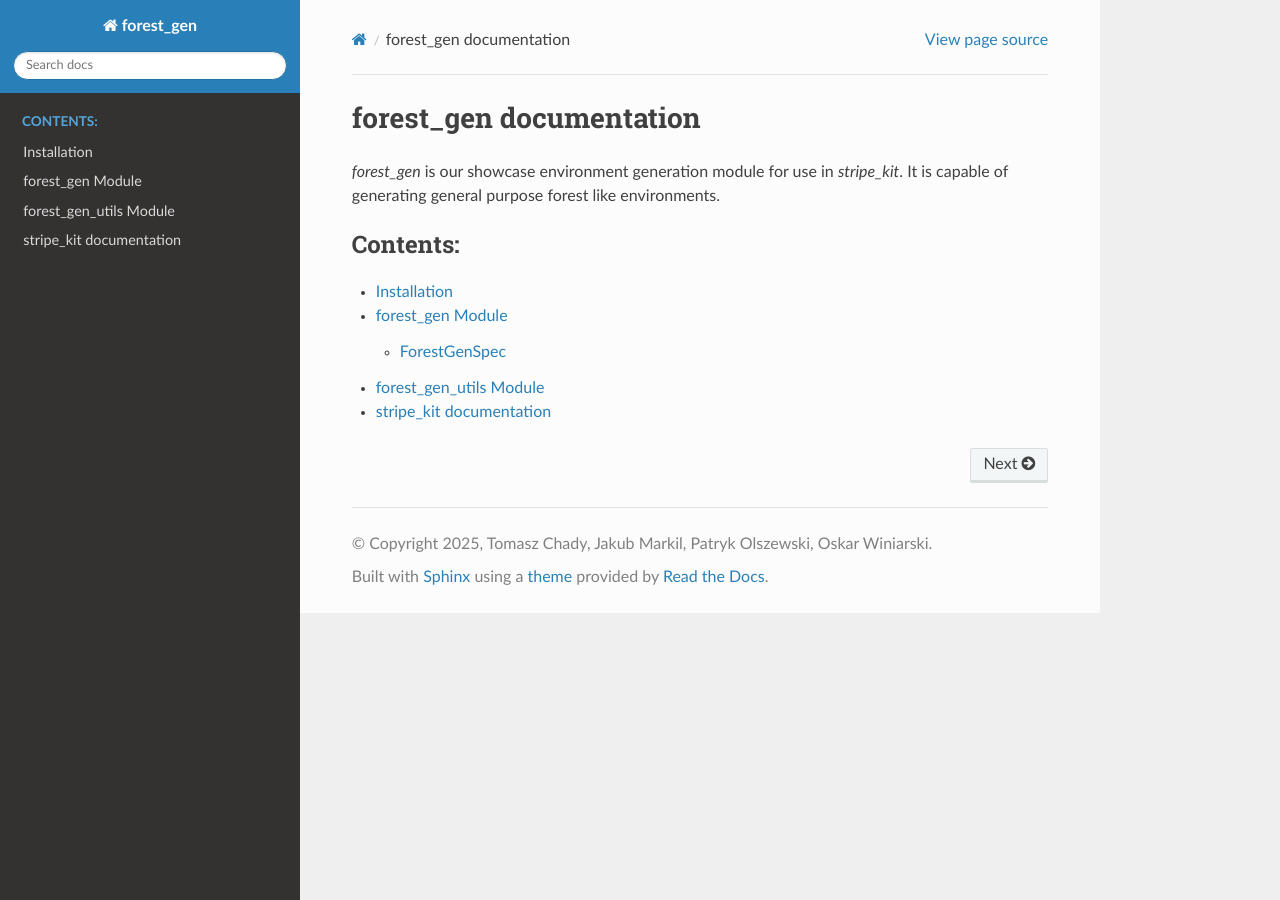
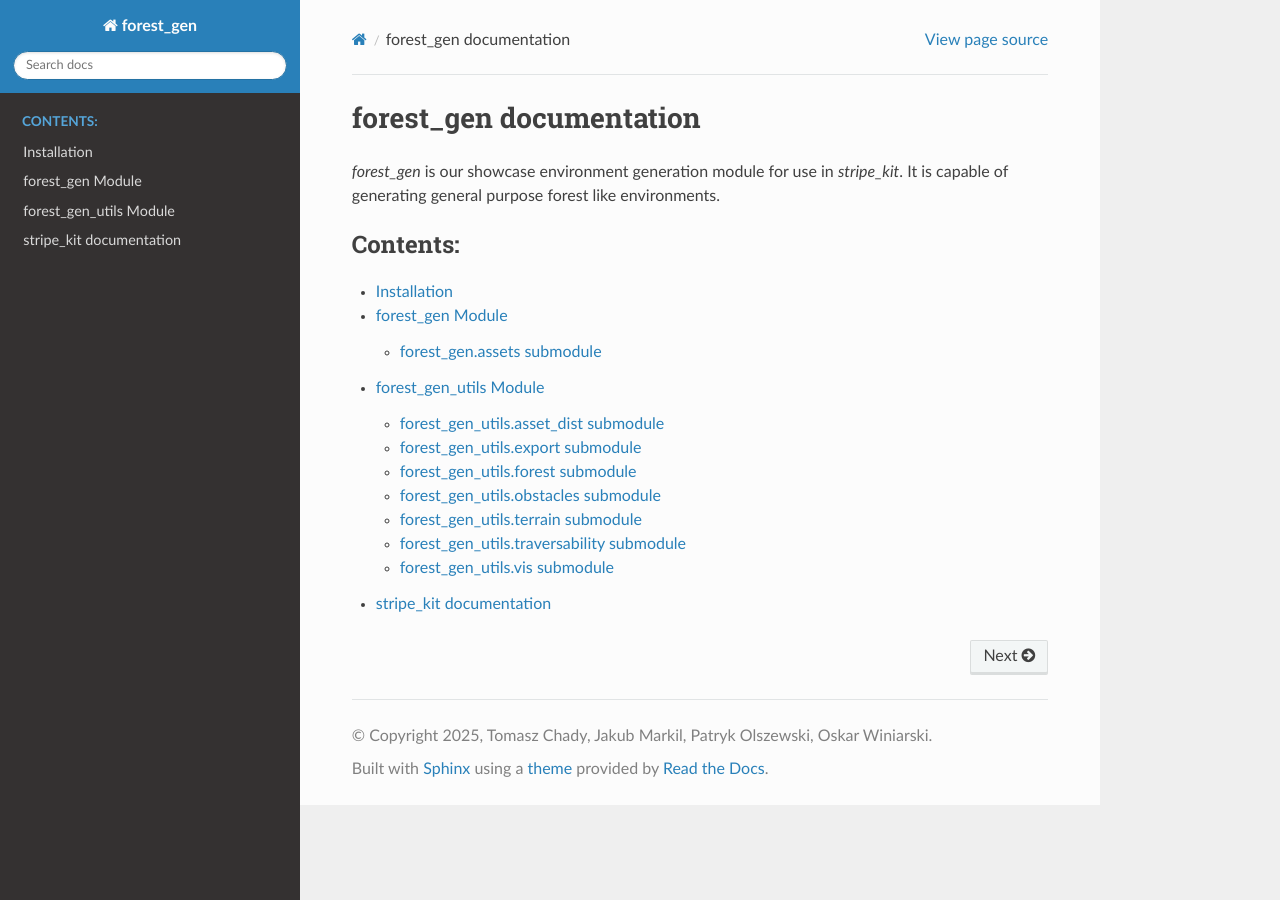
Before and after one commit to GrafCzterech/forest_gen, a Sphinx documentation site: the page built from doc/source/index.rst, in a window 1280 px wide. Built offline with Sphinx 7.4.7 and the Read the Docs theme 3.1.0, drawn with Linux system fonts in a browser that asks for light colours.

```diff
--- a/doc/source/conf.py
+++ b/doc/source/conf.py
@@ -20,7 +20,16 @@ extensions = [
     "sphinx.ext.autodoc",
     "sphinx.ext.napoleon",
     "sphinx_rtd_theme",
+    "sphinx.ext.intersphinx",
 ]
+
+intersphinx_mapping = {
+    "stripe_kit": ("https://grafczterech.github.io/STRIPE-kit/", None),
+    "isaaclab": ("https://isaac-sim.github.io/IsaacLab/main/", None),
+    "trimesh": ("https://trimesh.org/", None),
+    "gymnasium": ("https://gymnasium.farama.org/", None),
+    "numpy": ("https://numpy.org/doc/stable/", None),
+}
 
 templates_path = ["_templates"]
 exclude_patterns = []
--- a/doc/source/forest_gen.rst
+++ b/doc/source/forest_gen.rst
@@ -1,12 +1,13 @@
 forest_gen Module
 ==================
 
-.. automodule:: forest_gen
+.. autoclass:: forest_gen.ForestGenSpec
 
-ForestGenSpec
--------------
+.. autoclass:: forest_gen.HeightmapTerrain
 
-.. autoclass:: forest_gen.ForestGenSpec
-   :members:
-   :undoc-members:
-   :show-inheritance:
+.. autoclass:: forest_gen.PlantSpec
+
+forest_gen.assets submodule
+----------------------------
+
+.. automodule:: forest_gen.assets
--- a/doc/source/forest_gen_utils.rst
+++ b/doc/source/forest_gen_utils.rst
@@ -3,21 +3,38 @@ forest_gen_utils Module
 
 .. automodule:: forest_gen_utils
 
+forest_gen_utils.asset_dist submodule
+--------------------------------------
 
 .. automodule:: forest_gen_utils.asset_dist
 
+forest_gen_utils.export submodule
+----------------------------------
 
 .. automodule:: forest_gen_utils.export
 
+forest_gen_utils.forest submodule
+----------------------------------
 
 .. automodule:: forest_gen_utils.forest
 
 
+forest_gen_utils.obstacles submodule
+-------------------------------------
+
 .. automodule:: forest_gen_utils.obstacles
 
+forest_gen_utils.terrain submodule
+-----------------------------------
 
 .. automodule:: forest_gen_utils.terrain
 
+forest_gen_utils.traversability submodule
+-----------------------------------------
+
 .. automodule:: forest_gen_utils.traversability
 
+forest_gen_utils.vis submodule
+------------------------------
+
 .. automodule:: forest_gen_utils.vis
```
Also changed, not shown: README.md (+4 -0 lines), forest_gen/__init__.py (+6 -2 lines).
